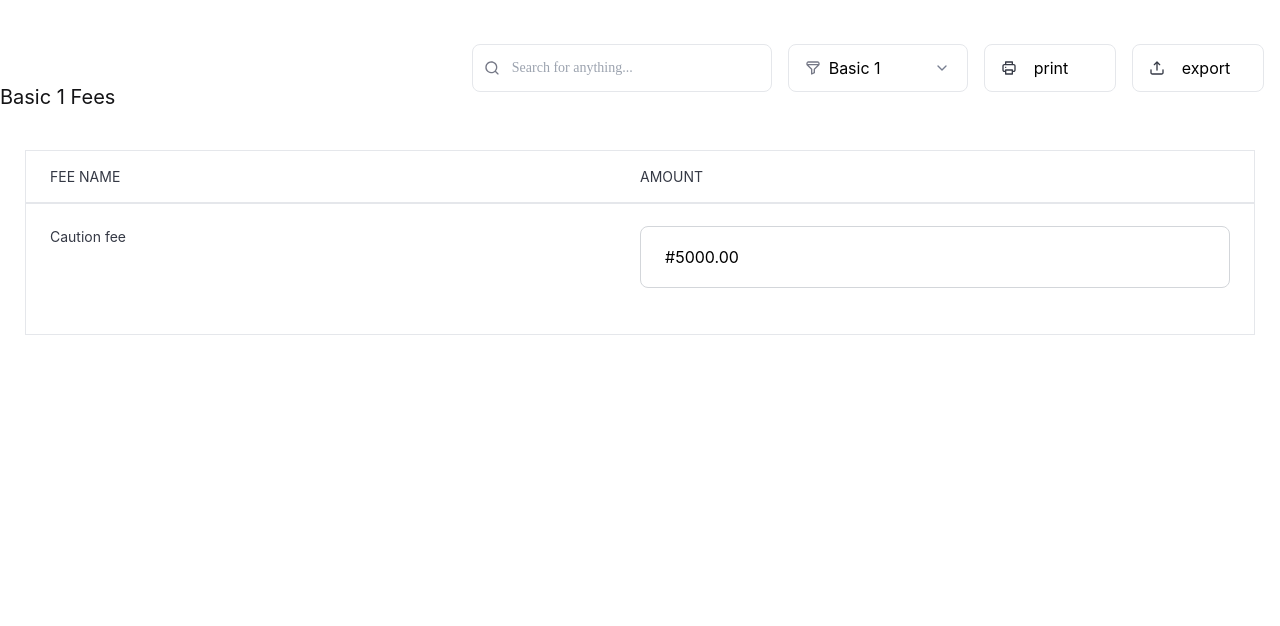
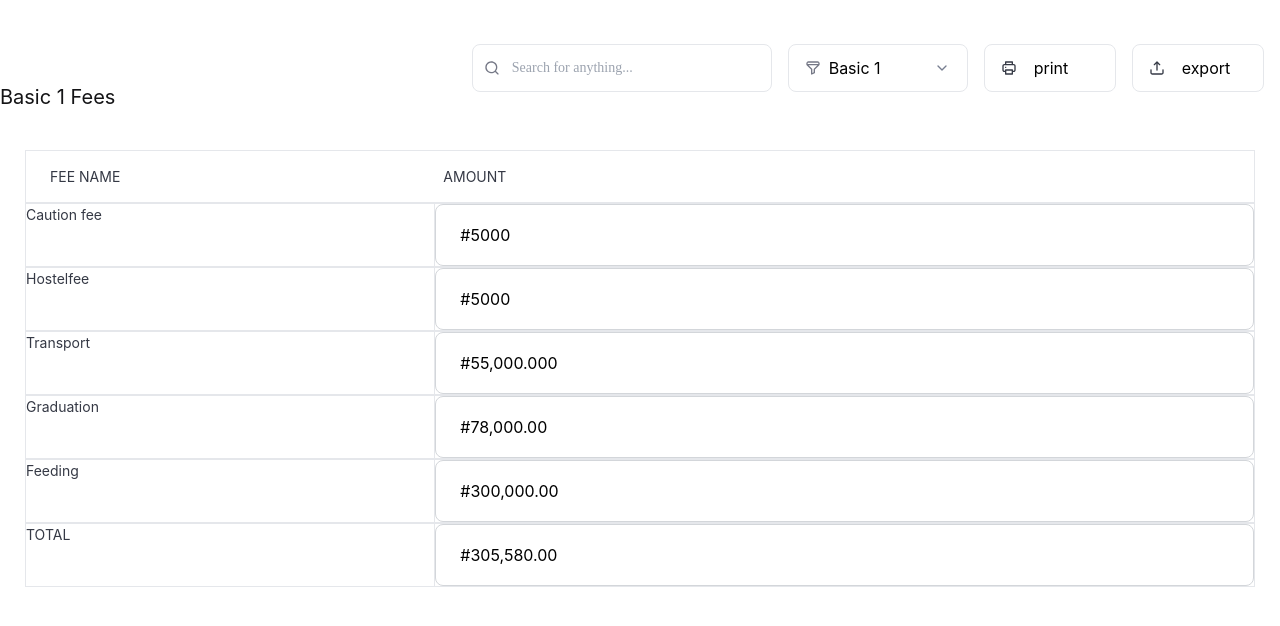
Before and after one commit to murtadhoaaishah/sms-admin, a React (Vite) app: page /dashboard/feesandlevies/1 in a window 1280 px wide. Shown: the top 626 px of the page. Built offline with nearby package versions, Linux system fonts and the light colour scheme.

Commit message:
updating

```diff
--- a/src/atom/Input/index.tsx
+++ b/src/atom/Input/index.tsx
@@ -9,7 +9,7 @@ type inputprop = {
 } & React.DetailedHTMLProps<React.InputHTMLAttributes<HTMLInputElement>, HTMLInputElement>
 const Input = ({ placeholder, customstyle, prefixIcon, defaultValue }: inputprop) => {
     return (
-        <div className={`overflow-hidden flex w-full mb-6 border-[#D3D6DA] rounded-lg border-[1px]  py-[1.125rem] pl-[1.5rem] ${customstyle}`}>
+        <div className={`overflow-hidden flex w-full border-[#D3D6DA] rounded-lg border-[1px]  py-[1.125rem] pl-[1.5rem] ${customstyle}`}>
             <input className={`outline-none border-none flex-grow]`} placeholder={placeholder} defaultValue={defaultValue} />
 
         </div>
--- a/src/pages/FeesDetailsPage/FeesDetails.scss
+++ b/src/pages/FeesDetailsPage/FeesDetails.scss
@@ -8,7 +8,7 @@
     @apply flex flex-row items-center  border rounded-lg px-[17.33px]  mr-[1rem] w-[8.25rem] h-[48px]
 }
 .fee-header{
- @apply grid grid-cols-2 border px-[24px] py-[15px]
+ @apply grid grid-cols-[1fr_2fr] border px-[24px] py-[15px]
 }
 .header1{
     @apply font-normal text-[14px] text-[#353945]
@@ -17,8 +17,8 @@
    @apply font-normal text-[14px] text-[#353945]
 }
 .fee-amount{
-    @apply grid grid-cols-2 px-[24px] py-[22px] border
+    @apply grid grid-cols-[1fr_2fr] border
 }
 .fee-name{
-    @apply font-normal text-[14px] text-[#353945]
+    @apply font-normal text-[14px] text-[#353945]  border-r-[1px]
 }
--- a/src/pages/FeesDetailsPage/index.tsx
+++ b/src/pages/FeesDetailsPage/index.tsx
@@ -27,7 +27,26 @@ const FeesDetails = () => {
                 </div>
                 <div className='fee-amount'>
                     <span className='fee-name'>Caution fee</span>
-                    <Input defaultValue="#5000.00" customstyle='outline-none' />
+                    <div className=''><Input defaultValue='#5000' customstyle='py-[1.375rem]!' /></div>
+                </div>
+                <div className='fee-amount'>
+                    <span className='fee-name'>Hostelfee</span>
+                    <div className=''><Input defaultValue='#5000' customstyle='py-[1.375rem]!' /></div>
+                </div>
+                <div className='fee-amount'>
+                    <span className='fee-name'>Transport</span>
+                    <div className=''><Input defaultValue='#55,000.000' customstyle='py-[1.375rem]!' /></div>
+                </div>
+                <div className='fee-amount'>
+                    <span className='fee-name'>Graduation</span>
+                    <div className=''><Input defaultValue='#78,000.00' customstyle='py-[1.375rem]!' /></div>
+                </div>
+                <div className='fee-amount'>
+                    <span className='fee-name'>Feeding</span>
+                    <div className=''><Input defaultValue='#300,000.00' customstyle='py-[1.375rem]!' /></div>
+                </div> <div className='fee-amount'>
+                    <span className='fee-name'>TOTAL</span>
+                    <div className=''><Input defaultValue='#305,580.00' customstyle='py-[1.375rem]!' /></div>
                 </div>
             </section>
 
```
Also changed, not shown: public/vectors/Cross.svg (added).
